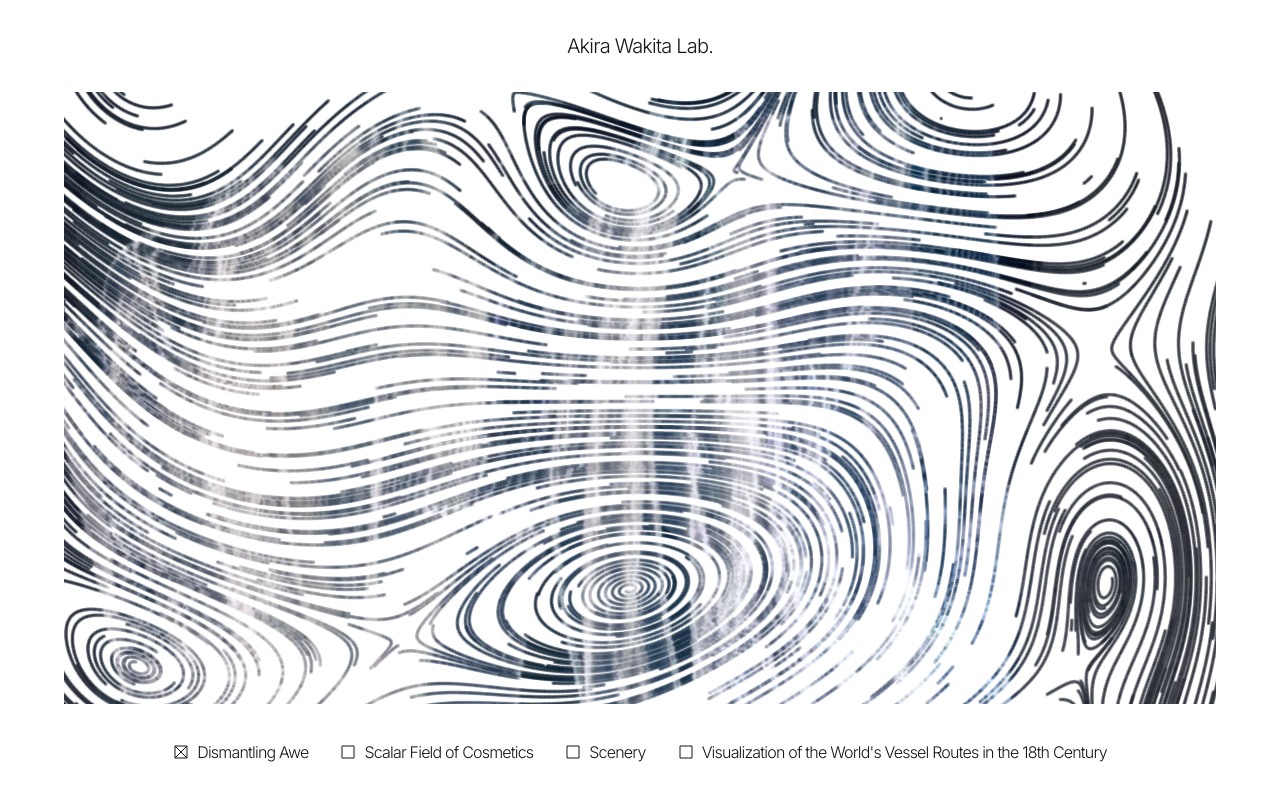
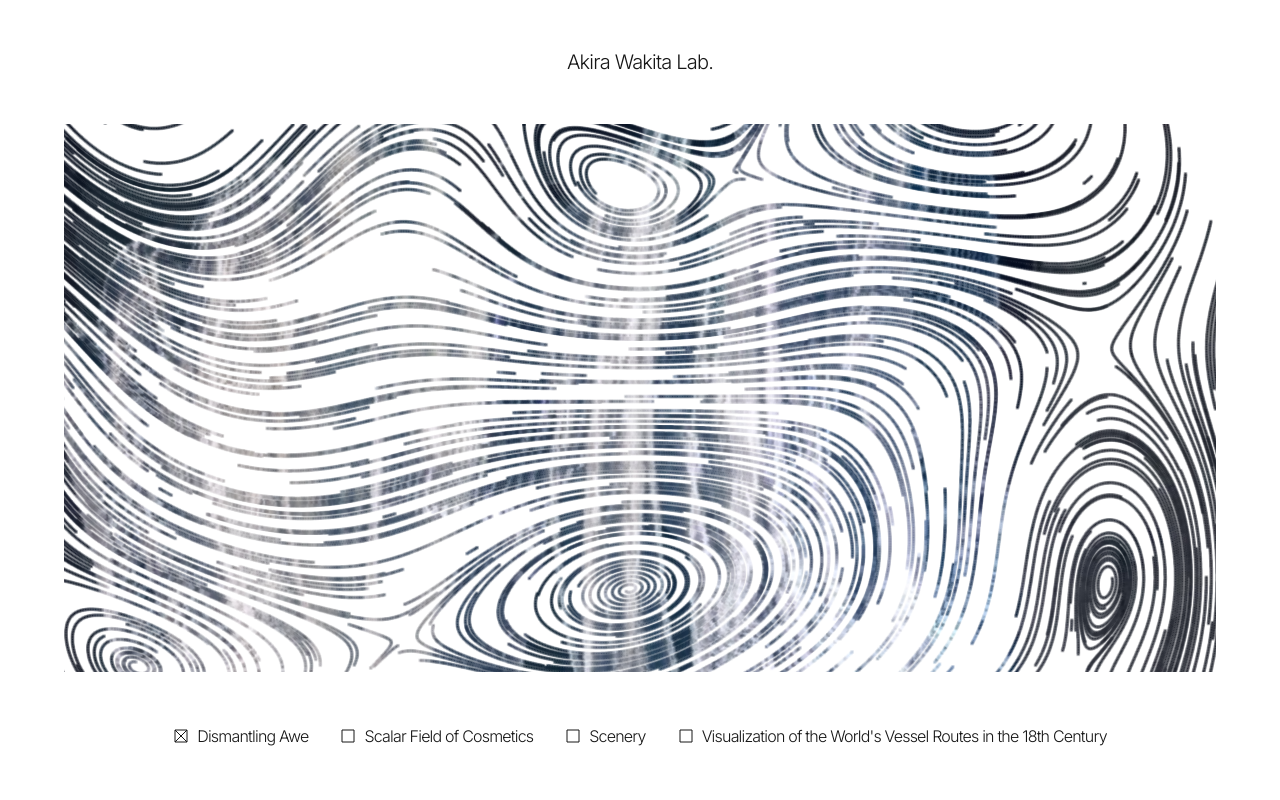
Before and after one commit to wakita-lab/web, a Next.js app: page / in a window 1280 px wide. Built offline with nearby package versions, Linux system fonts and the light colour scheme.

Commit message:
feat: Add XCheckbox component and update page layout with improved spacing

```diff
--- a/src/app/page.tsx
+++ b/src/app/page.tsx
@@ -3,6 +3,7 @@
 import ParticleBackground from '@/components/ParticleBackground';
 import { useState } from 'react';
 import { WORKS } from '@/constants/works';
+import XCheckbox from '@/components/XCheckbox';
 
 export default function Home() {
   const [currentIndex, setCurrentIndex] = useState(0);
@@ -12,10 +13,10 @@ export default function Home() {
       <ParticleBackground imagePath={WORKS[currentIndex].images[0]} />
 
       <main className="flex min-h-svh w-full flex-col items-center justify-between leading-loose tracking-tighter">
-        <div className="flex w-full items-center justify-center gap-2 bg-white p-8 text-xl font-light">
+        <div className="flex w-full items-center justify-center gap-2 bg-white px-8 py-12 text-xl font-light">
           Akira Wakita Lab.
         </div>
-        <div className="flex w-full justify-center gap-8 bg-white p-8 font-light">
+        <div className="flex w-full justify-center gap-8 bg-white px-8 py-12 font-light">
           <div className="scrollbar-hidden flex max-w-full gap-8 overflow-x-scroll">
             {WORKS.map((work, index) => (
               <button
@@ -23,14 +24,7 @@ export default function Home() {
                 onClick={() => setCurrentIndex(index)}
                 className="flex items-center gap-2 text-nowrap p-0 tracking-tighter"
               >
-                <div>
-                  <svg width="16" height="16" stroke="currentColor" fill="none" strokeWidth={1} viewBox="0 0 16 16">
-                    <path d="M2 2 L14 2 L14 14L2 14Z" />
-                    {index === currentIndex && (
-                      <path d="M2 2 L14 14 M14 2L2 14Z" />
-                    )}
-                  </svg>
-                </div>
+                <XCheckbox selected={index === currentIndex} />
                 {work.name}
               </button>
             ))}
--- /dev/null
+++ b/src/components/XCheckbox.tsx
@@ -0,0 +1,12 @@
+export default function XCheckbox({selected}: { selected: boolean }) {
+  return (
+    <div>
+      <svg width="16" height="16" stroke="currentColor" fill="none" strokeWidth={1} viewBox="0 0 16 16">
+        <path d="M2 2 L14 2 L14 14L2 14Z" />
+        {selected && (
+          <path d="M2 2 L14 14 M14 2L2 14Z" />
+        )}
+      </svg>
+    </div>
+  );
+}
```
